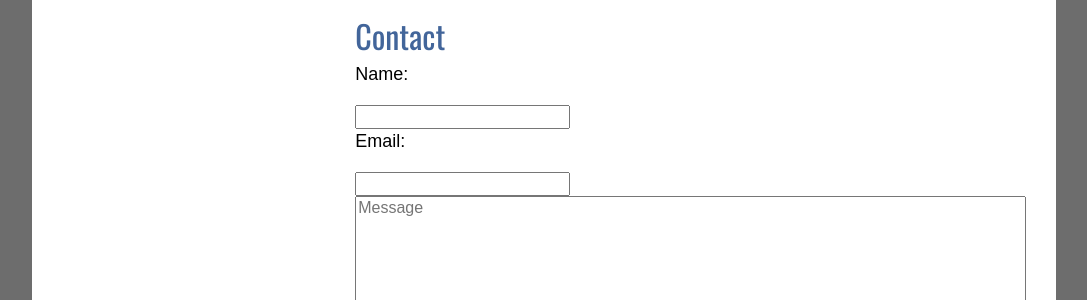
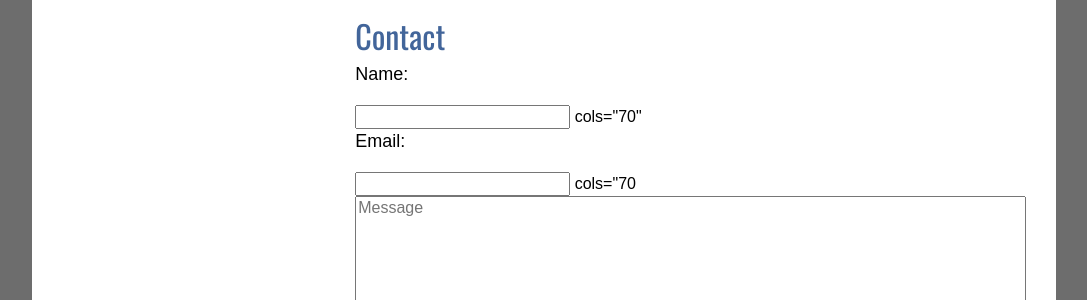
Before and after one commit to quangvunp/geomechanics, a Jekyll site: the page built from about.md, in a window 1280 px wide. Shown: the part 825-1125 px from the top of the page, without its empty margins (96-1183 px from the left). Built offline with Jekyll 4.4.1, drawn with Linux system fonts in a browser that asks for light colours; our own code applies the rules of GitHub Pages for plain Markdown files.

Commit message:
Update about.md

```diff
--- a/about.md
+++ b/about.md
@@ -14,9 +14,9 @@
 
 ## Contact
 
-<form action="//formspree.io/your@email.com" method="POST">
-    <p>Name: </p><input type="text" name="name"><br />
-    <p>Email: </p><input type="email" name="email"><br />
+<form action="//formspree.io/quangvunp@gmail.com" method="POST">
+    <p>Name: </p><input type="text" name="name"> cols="70"<br />
+    <p>Email: </p><input type="email" name="email"> cols="70<br />
     <textarea id="message" name="message" placeholder="Message" rows="10" cols="70"></textarea> <br />
   <input type='submit' value='Submit' />
 
```
